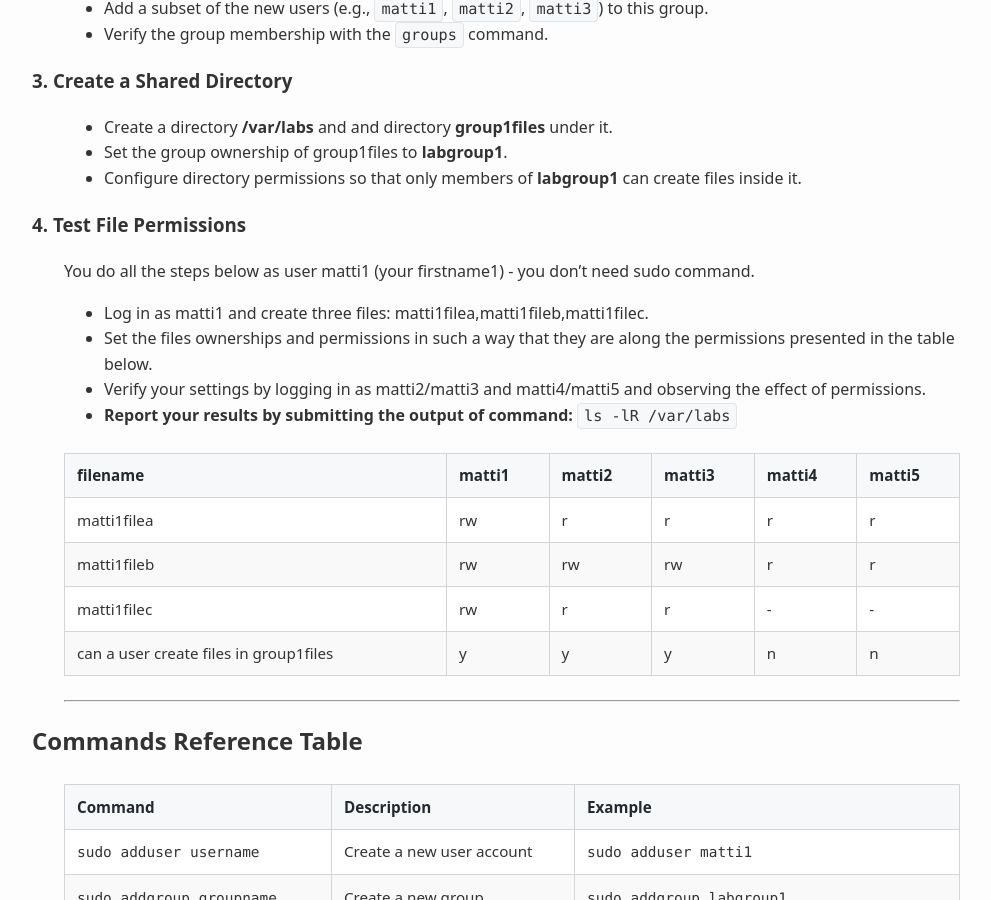
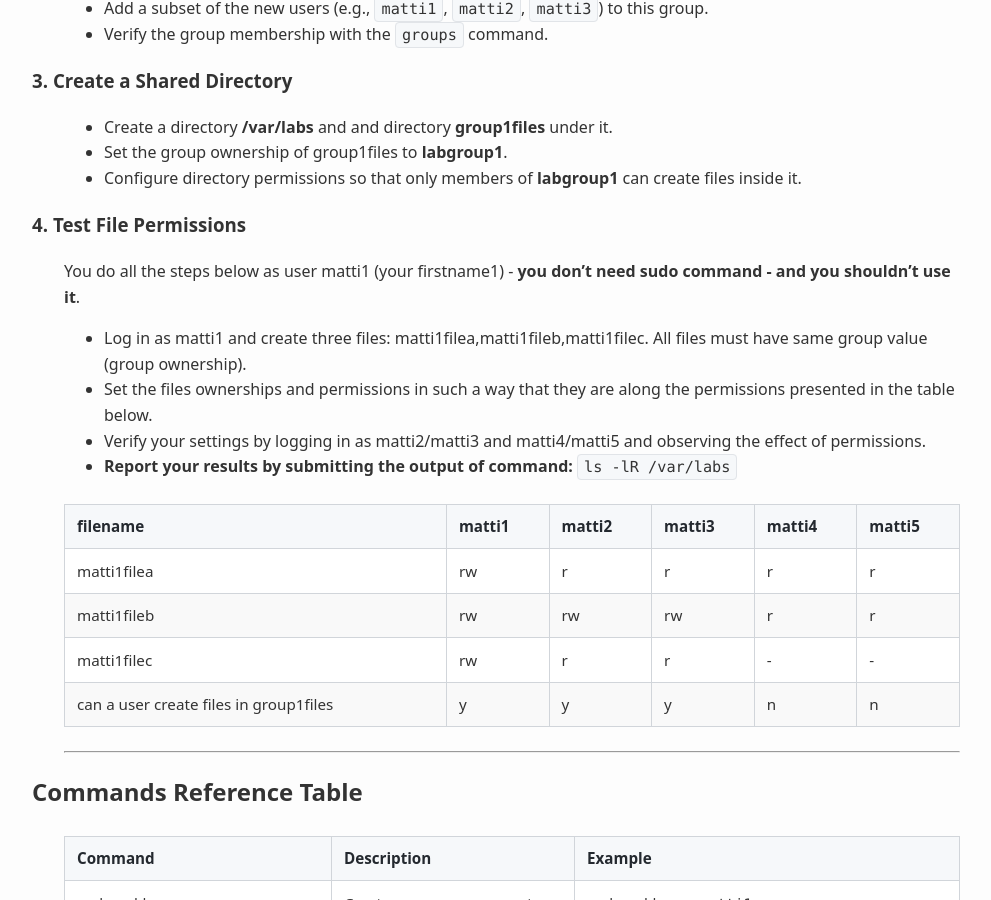
Before and after one commit to averkoc/lx, a Jekyll site: the page built from docs/ws3ex1.md, in a window 1280 px wide and 900 px high, scrolled down 1120 px. Shown: the whole window, without its empty margins (128-1119 px from the left). Built offline with Jekyll 4.4.1, drawn with Linux system fonts in a browser that asks for light colours.

Commit message:
Update ws3ex1.md

```diff
--- a/docs/ws3ex1.md
+++ b/docs/ws3ex1.md
@@ -44,8 +44,8 @@ By the end of this workshop, you will be able to:
 - Configure directory permissions so that only members of **labgroup1** can create files inside it.
 
 ### 4. Test File Permissions
-You do all the steps below as user matti1 (your firstname1) - you don't need sudo command.
-- Log in as matti1 and create three files: matti1filea,matti1fileb,matti1filec.
+You do all the steps below as user matti1 (your firstname1) - **you don't need sudo command - and you shouldn't use it**.
+- Log in as matti1 and create three files: matti1filea,matti1fileb,matti1filec. All files must have same group value (group ownership).
 - Set the files ownerships and permissions in such a way that they are along the permissions presented in the table below.
 - Verify your settings by logging in as matti2/matti3 and matti4/matti5 and observing the effect of permissions.
 - **Report your results by submitting the output of command:** `ls -lR /var/labs`
```
